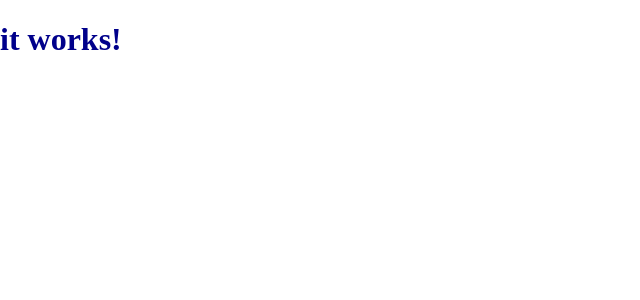
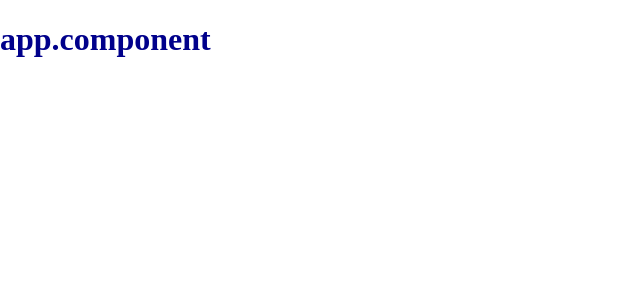
Before and after one commit to HarryR10/stocks-monitor, an Angular app: page / in a window 1280 px wide. Shown: the top 300 px of the page, without its empty margins (0-640 px from the left). Built offline with nearby package versions, Linux system fonts and the light colour scheme.

Commit message:
chore (stocks-monitor) compelled commit (update angular/cli)

```diff
--- a/src/app/app.component.html
+++ b/src/app/app.component.html
@@ -1 +1 @@
-<h1>it works!</h1>
+<h1>app.component</h1>
--- a/src/app/app.component.sass
+++ b/src/app/app.component.sass
@@ -0,0 +1 @@
+//delete
--- /dev/null
+++ b/src/app/header/header.component.html
@@ -0,0 +1 @@
+<h2>header.component</h2>
--- /dev/null
+++ b/src/app/header/header.component.ts
@@ -0,0 +1,10 @@
+import {Component} from '@angular/core';
+
+@Component({
+    selector: 'app-header',
+    templateUrl: './header.component.html',
+    styleUrls: ['../../styles.sass']
+})
+export class HeaderComponent {
+    title = 'header-stocks-monitor';
+}
--- a/src/index.html
+++ b/src/index.html
@@ -8,9 +8,10 @@
     <link rel="icon" type="image/x-icon" href="favicon.ico">
     <link rel="stylesheet" href="https://cdnjs.cloudflare.com/ajax/libs/normalize/8.0.1/normalize.min.css"
           integrity="sha512-NhSC1YmyruXifcj/KFRWoC561YpHpc5Jtzgvbuzx5VozKpWvQ+4nXhPdFgmx8xqexRcpAglTj9sIBWINXa8x5w=="
-        crossorigin="anonymous" />
+          crossorigin="anonymous"/>
 </head>
 <body>
+<app-header></app-header>
 <app-root></app-root>
 </body>
 </html>
--- a/src/styles/_layout.sass
+++ b/src/styles/_layout.sass
@@ -1,2 +1,5 @@
 h1
-  color: darkblue
+  color: #00008b
+
+h2
+  color: aquamarine
```
Also changed, not shown: src/app/app.component.ts (+5 -5 lines), src/app/app.module.ts (+8 -5 lines), src/styles/general/_colors.sass (added), 1 other file (tests, documents, lock files or other folders). Lines whose indentation alone changed are shown as unchanged.
